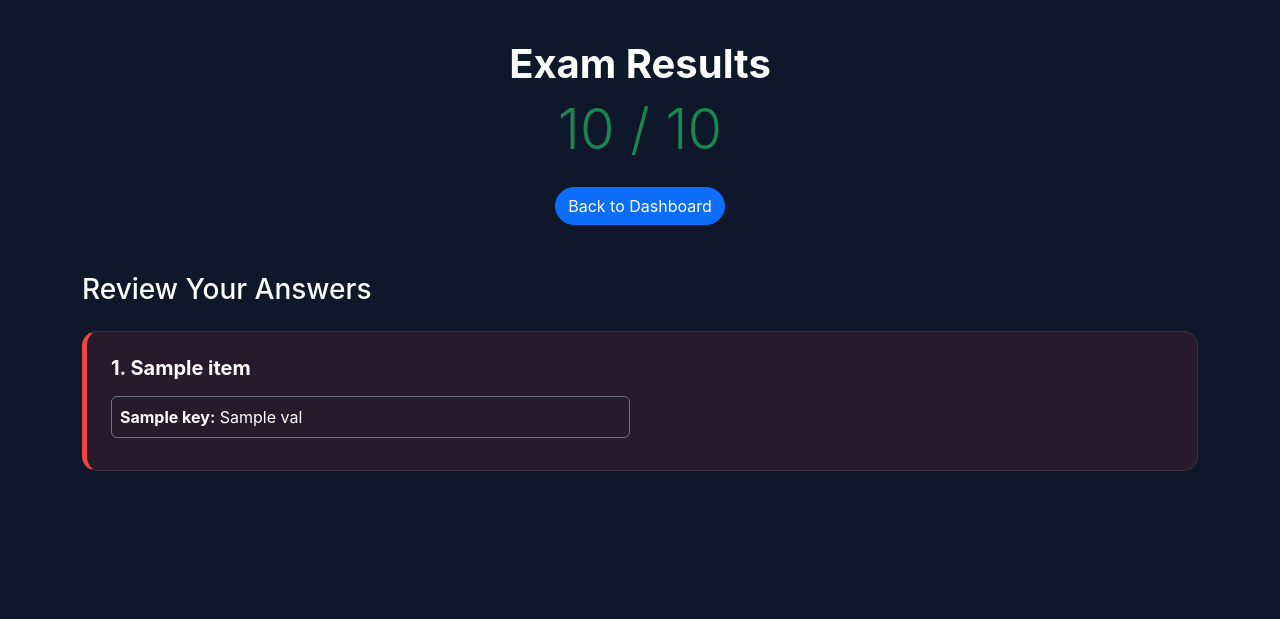
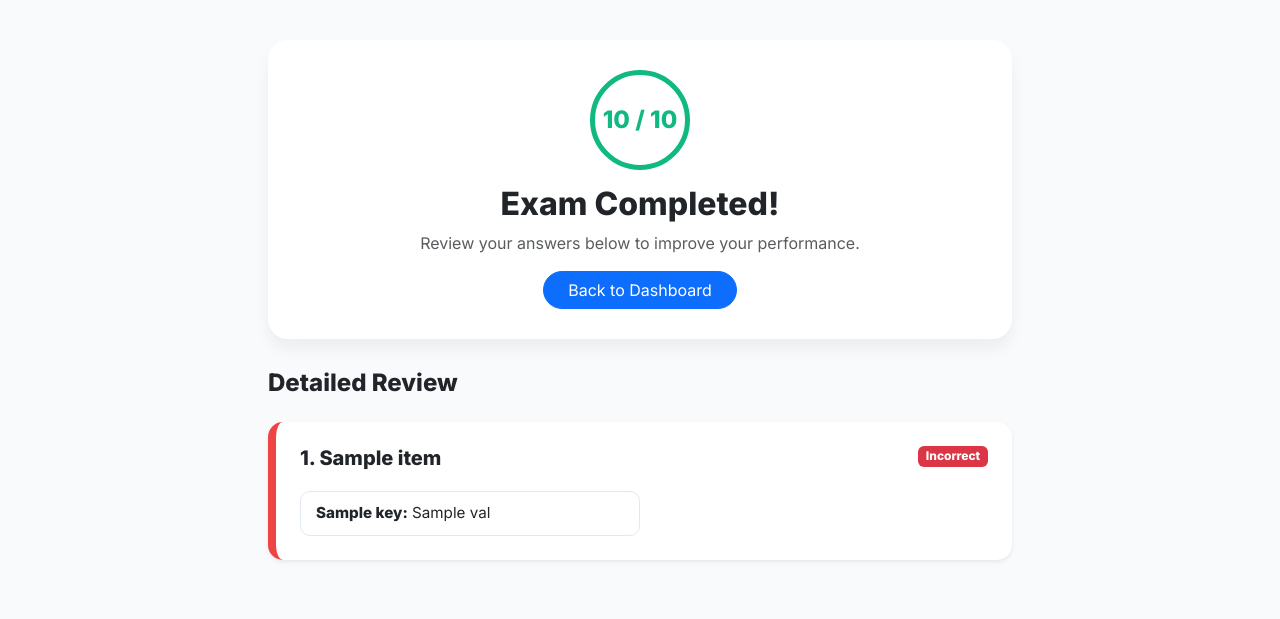
Before and after one commit to Tanshi-123/online_exam, a Flask app: template templates/review_results.html in a window 1280 px wide. Shown: the top 619 px of the page. Run offline with Flask 3, Linux system fonts and the light colour scheme; the template is opened without the code that fills it: most values are stand-ins (such as "Sample title", 1, 10 or a date in 2020); some libraries are stand-ins or nearby versions.

Commit message:
Update project files

````diff
--- a/app.py
+++ b/app.py
@@ -1,196 +1,407 @@
 from flask import Flask, render_template, request, redirect, url_for, session, flash
+
 from flask_mysqldb import MySQL
+
 import MySQLdb.cursors
-from google import genai
+
+import urllib.request
+import urllib.parse
+import socket
+# This is the "Magic Fix" for the infinite loading issue
+_old_getaddrinfo = socket.getaddrinfo
+def new_getaddrinfo(*args, **kwargs):
+    responses = _old_getaddrinfo(*args, **kwargs)
+    return [r for r in responses if r[0] == socket.AF_INET]
+socket.getaddrinfo = new_getaddrinfo
+
 
 app = Flask(__name__)
+
 app.secret_key = 'smart_exam_2026_final'
 
+
+
 # --- Database Config ---
+
 app.config['MYSQL_HOST'] = 'localhost'
+
 app.config['MYSQL_USER'] = 'root'
+
 app.config['MYSQL_PASSWORD'] = ''
+
 app.config['MYSQL_DB'] = 'online_exam'
+
 mysql = MySQL(app)
 
-# --- Gemini AI Config ---
-client = genai.Client(api_key="AIzaSyApw71xyMw6QKIvRJomMk0rET8f5wJqCCs")
+
+
+# --- AI Config ---
+# We use a 100% free open-source endpoint (pollinations.ai) to bypass Google/OpenAI restrictions.
+
+# --- Ensure num_questions column exists ---
+with app.app_context():
+    try:
+        cursor = mysql.connection.cursor()
+        cursor.execute("ALTER TABLE exams ADD COLUMN num_questions INT DEFAULT 10")
+        mysql.connection.commit()
+    except:
+        pass  # Column already exists
+
+
 
 # --- AUTH ROUTES (Fixed for Blank Fields) ---
+
 @app.route('/')
+
 def index():
+
     return redirect(url_for('login'))
 
+
+
 @app.route('/login', methods=['GET', 'POST'])
+
 def login():
+
     if request.method == 'POST':
+
         username = request.form['username']
+
         password = request.form['password']
+
         cursor = mysql.connection.cursor(MySQLdb.cursors.DictCursor)
+
         cursor.execute('SELECT * FROM users WHERE username = %s AND password = %s', (username, password))
+
         user = cursor.fetchone()
+
         if user:
+
             session.update({'loggedin': True, 'id': user['id'], 'username': user['username'], 'role': user['role']})
+
             return redirect(url_for('admin_dashboard' if user['role'] == 'admin' else 'student_dashboard'))
+
         flash('Invalid Credentials!', 'danger')
+
     return render_template('login.html')
 
+
+
 @app.route('/register', methods=['GET', 'POST'])
+
 def register():
+
     if request.method == 'POST':
+
         username = request.form['username']
+
         password = request.form['password']
+
         cursor = mysql.connection.cursor()
+
         cursor.execute('INSERT INTO users (username, password, role) VALUES (%s, %s, "student")', (username, password))
+
         mysql.connection.commit()
+
         flash('Account created! Please login.', 'success')
+
         return redirect(url_for('login'))
+
     return render_template('register.html')
 
+
+
 # --- ADMIN ROUTES (Fixed for IntegrityError) ---
+
 @app.route('/admin/dashboard')
+
 def admin_dashboard():
+
     if session.get('role') != 'admin': return redirect(url_for('login'))
+
     cursor = mysql.connection.cursor(MySQLdb.cursors.DictCursor)
+
     search = request.args.get('search', '')
+
     cursor.execute('SELECT * FROM exams')
+
     exams = cursor.fetchall()
 
+
+
     query = '''SELECT results.score, results.total_marks, results.exam_date, users.username, exams.title
+
                FROM results JOIN users ON results.user_id = users.id
+
                JOIN exams ON results.exam_id = exams.id'''
+
     if search:
+
         cursor.execute(query + " WHERE users.username LIKE %s ORDER BY results.exam_date DESC", ("%" + search + "%",))
+
     else:
+
         cursor.execute(query + " ORDER BY results.exam_date DESC")
+
     return render_template('admin_dash.html', exams=exams, results=cursor.fetchall(), search_query=search)
 
+
+
 @app.route('/admin/add_exam', methods=['GET', 'POST'])
+
 def add_exam():
+
     if session.get('role') != 'admin': return redirect(url_for('login'))
+
     if request.method == 'POST':
+
         title = request.form['title']
+
         duration = request.form['duration']
+
+        num_questions = request.form.get('num_questions', 10)
+
         cursor = mysql.connection.cursor()
-        cursor.execute('INSERT INTO exams (title, duration) VALUES (%s, %s)', (title, duration))
+
+        cursor.execute('INSERT INTO exams (title, duration, num_questions) VALUES (%s, %s, %s)', (title, duration, num_questions))
+
         mysql.connection.commit()
+
         flash('Exam created successfully!', 'success')
+
         return redirect(url_for('admin_dashboard'))
+
     return render_template('add_exam.html')
 
+
+
 @app.route('/admin/delete_exam/<int:exam_id>')
+
 def delete_exam(exam_id):
+
     if session.get('role') == 'admin':
+
         cursor = mysql.connection.cursor()
+
         # FIX: Delete child records first to satisfy Foreign Key constraints
+
         cursor.execute('DELETE FROM results WHERE exam_id = %s', (exam_id,))
+
         cursor.execute('DELETE FROM questions WHERE exam_id = %s', (exam_id,))
+
         cursor.execute('DELETE FROM exams WHERE id = %s', (exam_id,))
+
         mysql.connection.commit()
+
         flash('Exam and history deleted successfully.', 'info')
+
     return redirect(url_for('admin_dashboard'))
 
+
 @app.route('/admin/add_question/<int:exam_id>', methods=['GET', 'POST'])
+
 def add_question_manual(exam_id):
+
     if session.get('role') != 'admin': return redirect(url_for('login'))
+
     if request.method == 'POST':
+
         cursor = mysql.connection.cursor()
+
         cursor.execute('''INSERT INTO questions (exam_id, question_text, option_a, option_b, option_c, option_d, correct_option)
+
                           VALUES (%s, %s, %s, %s, %s, %s, %s)''',
+
                        (exam_id, request.form['question_text'], request.form['option_a'],
+
                         request.form['option_b'], request.form['option_c'], request.form['option_d'],
+
                         request.form['correct_option']))
+
         mysql.connection.commit()
+
         flash('Question added manually!', 'success')
+
         return redirect(url_for('add_question_manual', exam_id=exam_id))
+
     return render_template('add_question.html', exam_id=exam_id)
+
+
 
 @app.route('/admin/generate_questions/<int:exam_id>')
 def generate_ai_questions(exam_id):
     if session.get('role') != 'admin': return redirect(url_for('login'))
+
     cursor = mysql.connection.cursor(MySQLdb.cursors.DictCursor)
-    cursor.execute('SELECT title FROM exams WHERE id = %s', (exam_id,))
+    cursor.execute('SELECT title, num_questions FROM exams WHERE id = %s', (exam_id,))
     exam = cursor.fetchone()
+    num_q = exam.get('num_questions', 10) or 10
+
     try:
-        prompt = f"Generate 5 MCQ for '{exam['title']}'. Format: Question|A|B|C|D|CorrectLetter."
-        response = client.models.generate_content(model="gemini-1.5-flash", contents=prompt)
-        for line in response.text.strip().split('\n'):
-            p = line.split('|')
-            if len(p) == 6:
-                cursor.execute('INSERT INTO questions (exam_id, question_text, option_a, option_b, option_c, option_d, correct_option) VALUES (%s, %s, %s, %s, %s, %s, %s)',
-                               (exam_id, p[0], p[1], p[2], p[3], p[4], p[5].strip().upper()))
+        # We tell the AI EXACTLY what to do to prevent parsing errors
+        prompt = (f"Generate {num_q} MCQs for '{exam['title']}'. "
+                  "Format: Question|A|B|C|D|CorrectLetter. "
+                  "Strictly NO intro text, NO markdown, NO backticks.")
+
+        # Hit the free open API
+        safe_prompt = urllib.parse.quote(prompt)
+        url = f"https://text.pollinations.ai/{safe_prompt}"
+
+        req = urllib.request.Request(url, headers={'User-Agent': 'Mozilla/5.0'})
+        with urllib.request.urlopen(req) as response:
+            raw_output = response.read().decode('utf-8').replace('```', '').strip()
+
+        for line in raw_output.split('\n'):
+            if '|' in line:
+                p = line.split('|')
+                if len(p) == 6:
+                    cursor.execute('''INSERT INTO questions
+                        (exam_id, question_text, option_a, option_b, option_c, option_d, correct_option)
+                        VALUES (%s, %s, %s, %s, %s, %s, %s)''',
+                        (exam_id, p[0].strip(), p[1].strip(), p[2].strip(),
+                         p[3].strip(), p[4].strip(), p[5].strip().upper()))
+
         mysql.connection.commit()
-        flash('AI Questions Generated!', 'success')
-    except Exception:
-        flash('AI Limit Reached. Use "Manual Add" or wait 60s.', 'danger')
+        flash('AI Questions Generated Successfully!', 'success')
+
+    except Exception as e:
+        print(f"AI ERROR LOG: {e}") # Look at your CMD/Terminal to see the real error!
+        flash(f'AI Error: {str(e)[:100]}... Please check your API key.', 'danger')
+
     return redirect(url_for('admin_dashboard'))
 
+
 # --- STUDENT ROUTES ---
+
 @app.route('/student/dashboard')
+
 def student_dashboard():
+
     if session.get('role') == 'student':
+
         cursor = mysql.connection.cursor(MySQLdb.cursors.DictCursor)
+
         cursor.execute('SELECT * FROM exams')
+
         return render_template('student_dash.html', exams=cursor.fetchall())
+
     return redirect(url_for('login'))
 
+
+
 @app.route('/take_exam/<int:exam_id>')
+
 def take_exam(exam_id):
+
     cursor = mysql.connection.cursor(MySQLdb.cursors.DictCursor)
+
     cursor.execute('SELECT * FROM questions WHERE exam_id = %s', (exam_id,))
+
     questions = cursor.fetchall()
+
     if not questions:
+
         flash('Exam not ready yet!', 'warning')
+
         return redirect(url_for('student_dashboard'))
+
     cursor.execute('SELECT * FROM exams WHERE id = %s', (exam_id,))
+
     return render_template('take_exam.html', exam=cursor.fetchone(), questions=questions)
 
+
+
 @app.route('/submit_exam/<int:exam_id>', methods=['POST'])
+
 def submit_exam(exam_id):
+
     if not session.get('loggedin'): return redirect(url_for('login'))
 
+
+
     cursor = mysql.connection.cursor(MySQLdb.cursors.DictCursor)
+
     cursor.execute('SELECT * FROM questions WHERE exam_id = %s', (exam_id,))
+
     questions = cursor.fetchall()
 
+
+
     review_data = []
+
     score = 0
+
     total = len(questions)
 
+
+
     for q in questions:
+
         user_ans = request.form.get(str(q['id']))
+
         is_correct = (user_ans == q['correct_option'])
+
         if is_correct:
+
             score += 1
 
+
+
         # Store detailed info for the review page
+
         review_data.append({
+
             'question': q['question_text'],
+
             'options': {'A': q['option_a'], 'B': q['option_b'], 'C': q['option_c'], 'D': q['option_d']},
+
             'user_ans': user_ans,
+
             'correct_ans': q['correct_option'],
+
             'is_correct': is_correct
+
         })
 
+
+
     # Save final score to database
+
     cursor.execute('INSERT INTO results (user_id, exam_id, score, total_marks) VALUES (%s, %s, %s, %s)',
+
                    (session['id'], exam_id, score, total))
+
     mysql.connection.commit()
 
+
+
     # Show the review page instead of redirecting to dashboard
+
     return render_template('review_results.html', score=score, total=total, review=review_data)
+
 @app.route('/student/results')
+
 def student_results():
+
     cursor = mysql.connection.cursor(MySQLdb.cursors.DictCursor)
+
     cursor.execute('''SELECT results.score, results.total_marks, results.exam_date, exams.title
+
                       FROM results JOIN exams ON results.exam_id = exams.id
+
                       WHERE results.user_id = %s ORDER BY results.exam_date DESC''', (session['id'],))
+
     return render_template('student_results.html', results=cursor.fetchall())
+@app.route('/logout')
 
-@app.route('/logout')
 def logout():
+
     session.clear()
+
     return redirect(url_for('login'))
 
+
+
 if __name__ == '__main__':
+
     app.run(debug=True)
--- a/templates/add_exam.html
+++ b/templates/add_exam.html
@@ -17,6 +17,10 @@
                     <label class="form-label">Duration (in Minutes)</label>
                     <input type="number" name="duration" class="form-control" value="10" required>
                 </div>
+                <div class="mb-3">
+                    <label class="form-label">Number of AI Questions</label>
+                    <input type="number" name="num_questions" class="form-control" value="10" min="1" max="50" required>
+                </div>
                 <div class="d-flex gap-2">
                     <button type="submit" class="btn btn-primary flex-grow-1">Create Exam</button>
                     <a href="/admin/dashboard" class="btn btn-outline-secondary">Cancel</a>
--- a/templates/review_results.html
+++ b/templates/review_results.html
@@ -1,41 +1,54 @@
 <!DOCTYPE html>
-<html>
+<html lang="en">
 <head>
+    <meta charset="UTF-8">
     <title>Exam Review | SmartExam</title>
     <link rel="stylesheet" href="https://cdn.jsdelivr.net/npm/bootstrap@5.3.0/dist/css/bootstrap.min.css">
+    <link href="https://fonts.googleapis.com/css2?family=Inter:wght@400;600;800&display=swap" rel="stylesheet">
     <style>
-        body { background: #0f172a; color: white; font-family: 'Inter', sans-serif; padding: 40px; }
-        * { color: white; }
-        h1, h2, h3, h4, h5, h6, p, span, a, strong { color: white !important; }
-        .review-card { background: rgba(255,255,255,0.05); border-radius: 15px; border: 1px solid rgba(245, 235, 235, 0.1); margin-bottom: 20px; }
-        .correct { border-left: 5px solid #10b981; background: rgba(16, 185, 129, 0.1); }
-        .wrong { border-left: 5px solid #ef4444; background: rgba(239, 68, 68, 0.1); }
-        .badge-correct { background: #10b981; color: white; }
-        .badge-wrong { background: #ef4444; color: white; }
+        :root { --success: #10b981; --danger: #ef4444; --bg: #f8fafc; }
+        body { background: var(--bg); font-family: 'Inter', sans-serif; padding: 40px 0; }
+        .result-header { background: white; border-radius: 20px; padding: 30px; box-shadow: 0 10px 15px rgba(0,0,0,0.05); margin-bottom: 30px; text-align: center; }
+        .score-circle { width: 100px; height: 100px; border-radius: 50%; display: flex; align-items: center; justify-content: center; margin: 0 auto 15px; font-size: 1.5rem; font-weight: 800; border: 5px solid var(--success); color: var(--success); }
+        .review-card { background: white; border-radius: 15px; border-left: 8px solid #cbd5e1; margin-bottom: 20px; transition: 0.3s; }
+        .review-card.correct { border-left-color: var(--success); }
+        .review-card.incorrect { border-left-color: var(--danger); }
+        .option-box { padding: 10px 15px; border-radius: 10px; border: 1px solid #e2e8f0; margin-top: 5px; font-size: 0.95rem; }
+        .opt-correct { background: #dcfce7; border-color: var(--success); color: #065f46; font-weight: 600; }
+        .opt-wrong { background: #fee2e2; border-color: var(--danger); color: #991b1b; }
     </style>
 </head>
 <body>
     <div class="container">
-        <div class="text-center mb-5">
-            <h1 class="fw-bold">Exam Results</h1>
-            <h2 class="display-4 {% if score/total >= 0.5 %}text-success{% else %}text-danger{% endif %}">
-                {{ score }} / {{ total }}
-            </h2>
-            <a href="/student/dashboard" class="btn btn-primary rounded-pill mt-3">Back to Dashboard</a>
+        <div class="col-lg-8 mx-auto">
+            <div class="result-header">
+                <div class="score-circle">{{ score }} / {{ total }}</div>
+                <h2 class="fw-bold">Exam Completed!</h2>
+                <p class="text-muted">Review your answers below to improve your performance.</p>
+                <a href="/student/dashboard" class="btn btn-primary rounded-pill px-4">Back to Dashboard</a>
             </div>
 
-        <h3 class="mb-4">Review Your Answers</h3>
+            <h4 class="mb-4 fw-bold">Detailed Review</h4>
+
             {% for item in review %}
-        <div class="card review-card p-4 {% if item.is_correct %}correct{% else %}wrong{% endif %}">
-            <h5 class="fw-bold mb-3">{{ loop.index }}. {{ item.question }}</h5>
+            <div class="review-card p-4 shadow-sm {% if item.is_correct %}correct{% else %}incorrect{% endif %}">
+                <div class="d-flex justify-content-between align-items-start mb-3">
+                    <h5 class="fw-bold m-0">{{ loop.index }}. {{ item.question }}</h5>
+                    {% if item.is_correct %}
+                        <span class="badge bg-success">Correct</span>
+                    {% else %}
+                        <span class="badge bg-danger">Incorrect</span>
+                    {% endif %}
+                </div>
 
-            <div class="row">
+                <div class="row g-2">
                     {% for key, val in item.options.items() %}
-                <div class="col-md-6 mb-2">
-                    <div class="p-2 rounded border {% if key == item.correct_ans %}border-success bg-dark{% elif key == item.user_ans and not item.is_correct %}border-danger bg-dark{% else %}border-secondary{% endif %}">
+                    <div class="col-md-6">
+                        <div class="option-box
+                            {% if key == item.correct_ans %}opt-correct{% endif %}
+                            {% if key == item.user_ans and not item.is_correct %}opt-wrong{% endif %}">
                             <strong>{{ key }}:</strong> {{ val }}
-                        {% if key == item.correct_ans %} <span class="badge badge-correct ms-2">Correct Answer</span> {% endif %}
-                        {% if key == item.user_ans and not item.is_correct %} <span class="badge badge-wrong ms-2">Your Choice</span> {% endif %}
+                            {% if key == item.user_ans %} <small class="float-end">(Your Pick)</small>{% endif %}
                         </div>
                     </div>
                     {% endfor %}
@@ -43,5 +56,6 @@
             </div>
             {% endfor %}
         </div>
+    </div>
 </body>
 </html>
````
Also changed, not shown: templates/admin_dash.html (+96 -0 lines), templates/login.html (+16 -2 lines), templates/take_exam.html (+147 -1 lines), test.py (added, +13 -0 lines). Lines whose indentation alone changed are shown as unchanged.
